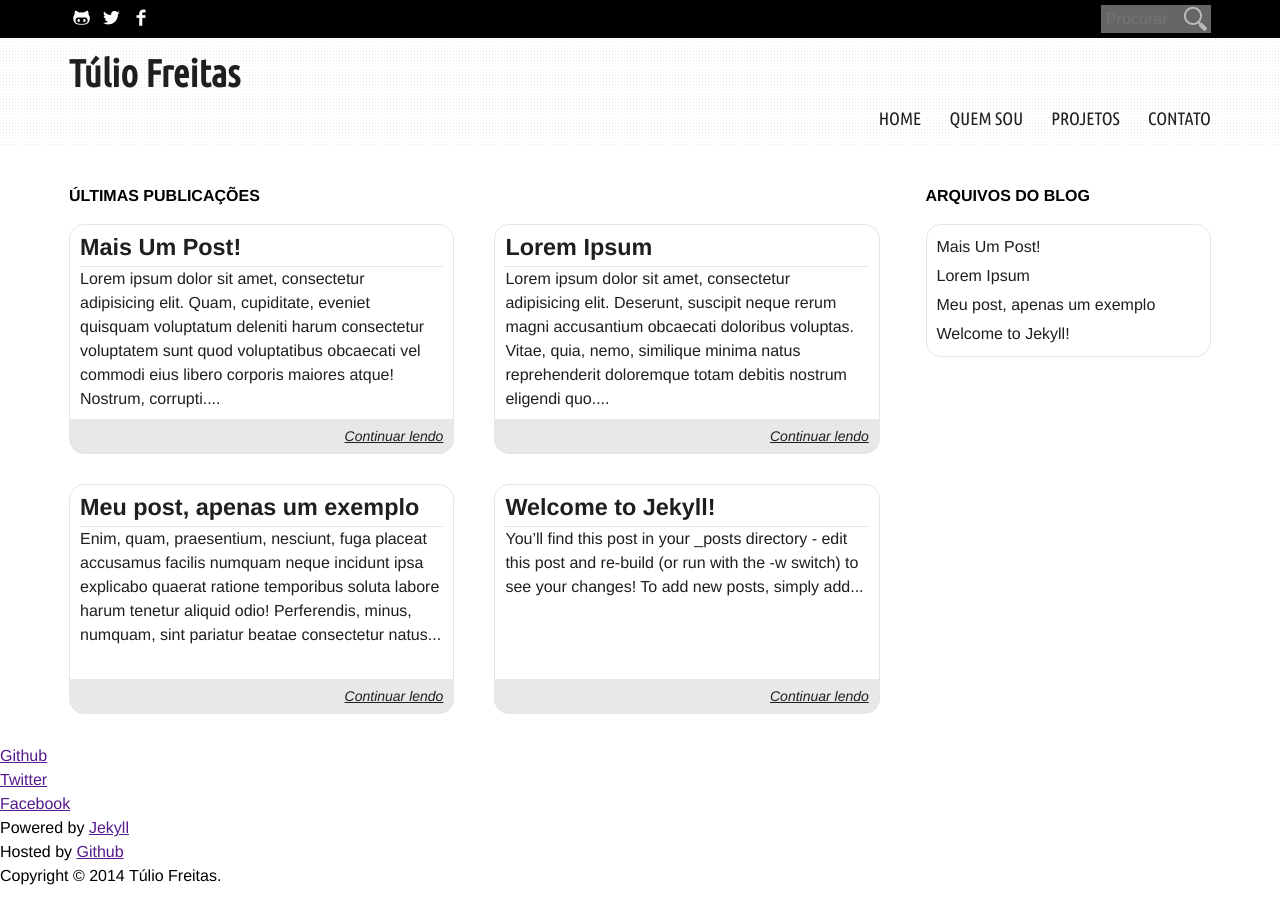
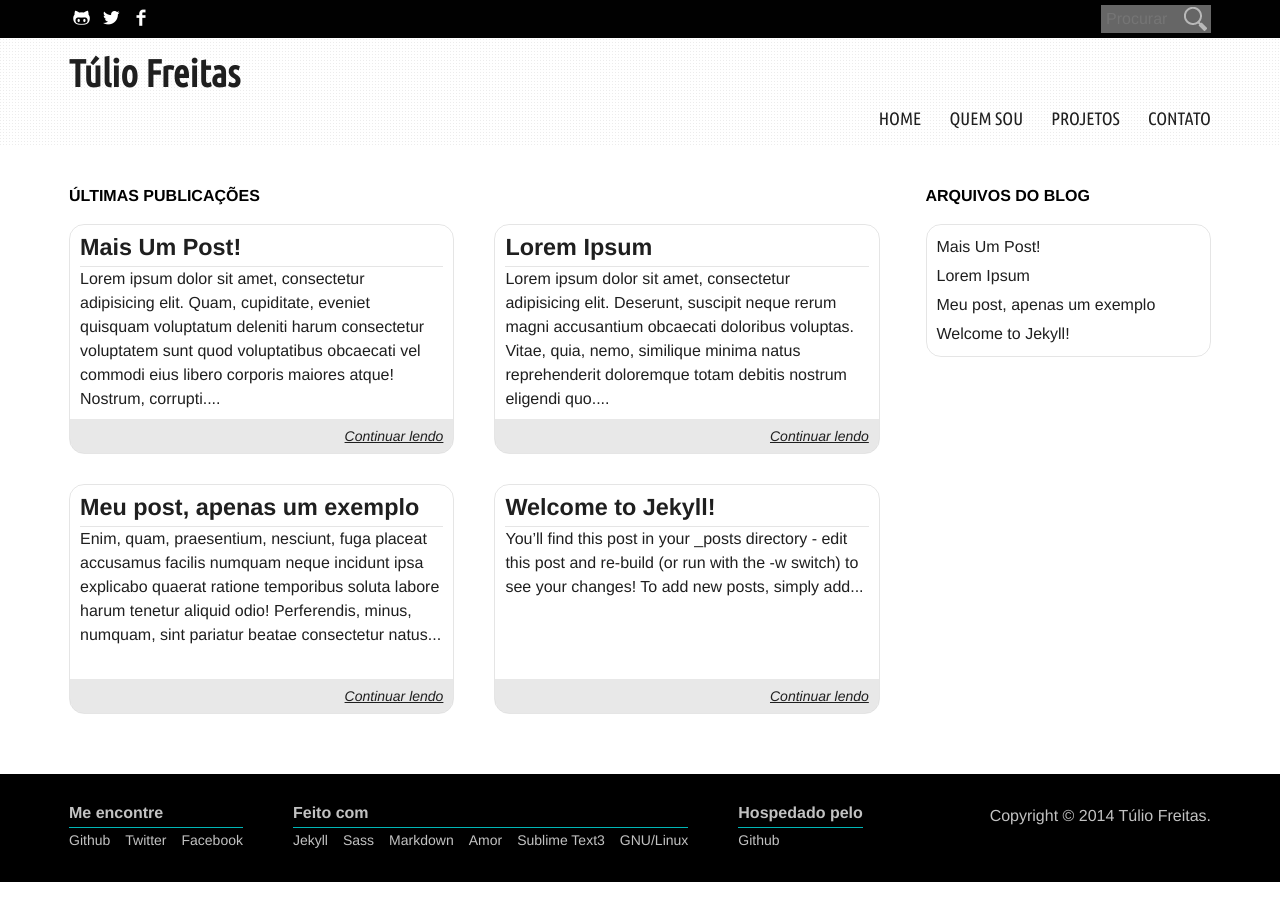
Before and after one commit to tulio/tulio.github.io, a Jekyll site: the page built from index.html, in a window 1280 px wide. Built offline with Jekyll 4.4.1, drawn with Linux system fonts in a browser that asks for light colours; Markdown is read by kramdown in place of the engine named in the settings.

Commit message:
Footer do site

```diff
--- a/_layouts/default.html
+++ b/_layouts/default.html
@@ -64,32 +64,57 @@
     </main>
 
     <footer class="main-footer">
-      <div class="footer-social">
+      <div class="info">
+
+        <nav>
+           <h4> Me encontre</h4>
+            <ul>
+              <li>
+                <a href="" target="_blank">Github</a>
+              </li>
+              <li>
+                <a href="" target="_blank">Twitter</a>
+              </li>
+              <li>
+                <a href="" target="_blank">Facebook</a>
+              </li>
+            </ul>
+        </nav>
+
+        <nav>
+          <h4>Feito com</h4>
           <ul>
             <li>
-              <a href="" target="_blank">Github</a>
+              <a href="http://jekyllrb.com/" target="_blank">Jekyll</a>
             </li>
             <li>
-              <a href="" target="_blank">Twitter</a>
+              <a href="http://sass-lang.com/  " target="_blank">Sass</a>
             </li>
             <li>
-              <a href="" target="_blank">Facebook</a>
+              <a href="http://daringfireball.net/projects/markdown/" target="_blank">Markdown</a>
+            </li>
+            <li>
+              <a href="http://pt.wikipedia.org/wiki/Amor" target="_blank">Amor</a>
+            </li>
+            <li>
+              <a href="http://www.sublimetext.com/" target="_blank">Sublime Text3</a>
+            </li>
+            <li>
+              <a href="http://www.gnu.org/gnu/linux-and-gnu.pt-br.html" target="_blank">GNU/Linux</a>
             </li>
           </ul>
-      </div>
-      <section class="rights">
-        <p>
-          Powered by
-          <a href="">Jekyll</a>
-        </p>
-        <p>
-          Hosted by
-          <a href="">Github</a>
-        </p>
+        </nav>
+
+        <nav>
+          <h4>Hospedado pelo</h4>
+          <a href="https://github.com/" target="_blank">Github</a>
+        </nav>
+
         <p class="pull-right">
           Copyright © 2014 Túlio Freitas.
         </p>
-      </section>
+
+      </div>
     </footer>
   </body>
   <link href='http://fonts.googleapis.com/css?family=Ubuntu+Condensed' rel='stylesheet' type='text/css'>
--- a/assets/stylesheets/style.css
+++ b/assets/stylesheets/style.css
@@ -372,16 +372,16 @@ th {
 .highlight .il {
   color: #009999; }
 
-.container, .top, .main-header, .main-content {
+.container, .top, .main-header, .main-content, .main-footer .info {
   margin: 0 auto;
   width: 1142px; }
 
-.top, .main-header .main-nav, .main-content {
+.top, .main-header .main-nav, .main-content, .main-footer .info {
   *zoom: 1; }
-  .top:before, .main-header .main-nav:before, .main-content:before, .top:after, .main-header .main-nav:after, .main-content:after {
+  .top:before, .main-header .main-nav:before, .main-content:before, .main-footer .info:before, .top:after, .main-header .main-nav:after, .main-content:after, .main-footer .info:after {
     content: " ";
     display: table; }
-  .top:after, .main-header .main-nav:after, .main-content:after {
+  .top:after, .main-header .main-nav:after, .main-content:after, .main-footer .info:after {
     clear: both; }
 
 * {
@@ -578,3 +578,33 @@ h1, h2, h3, h4, h5, h6 {
       text-decoration: none; }
       .main-aside .aside-nav a:hover {
         border-bottom: 2px solid #00b6b6; }
+
+.main-footer {
+  background-color: #000;
+  color: #C2C2C2;
+  font-size: 1em;
+  margin-top: 30px;
+  width: 100%; }
+  .main-footer h4 {
+    border-bottom: 1px solid #00b6b6;
+    padding-bottom: 5px; }
+  .main-footer .info {
+    padding: 30px 0; }
+    .main-footer .info a {
+      color: #C2C2C2;
+      font-size: 0.875em;
+      text-decoration: none; }
+      .main-footer .info a:hover {
+        color: #fff; }
+    .main-footer .info > nav {
+      float: left;
+      margin-left: 50px; }
+      .main-footer .info > nav:first-child {
+        margin-left: 0; }
+      .main-footer .info > nav li {
+        float: left;
+        margin-left: 15px; }
+      .main-footer .info > nav li:first-child {
+        margin-left: 0; }
+    .main-footer .info .pull-right {
+      float: right; }
--- a/scss/style.scss
+++ b/scss/style.scss
@@ -22,3 +22,4 @@
 @import "modules/main_content";
 @import "modules/featured_posts";
 @import "modules/main_aside";
+@import "modules/main_footer";
```
Also changed, not shown: scss/modules/main_footer.scss (added, +51 -0 lines).
